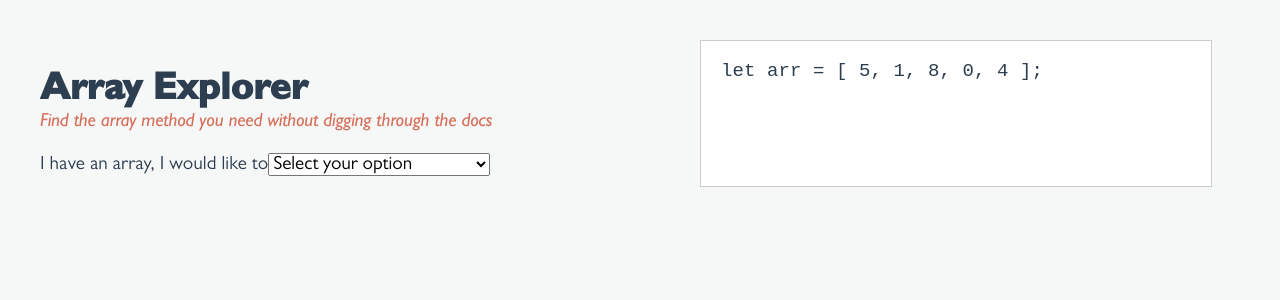
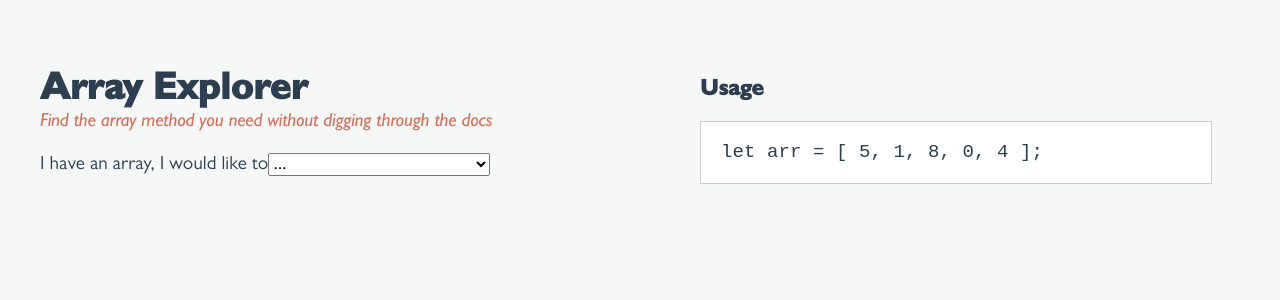
Before and after one commit to sdras/array-explorer, a Vue app: page / in a window 1280 px wide. Shown: the top 300 px of the page. Built offline with nearby package versions, Linux system fonts and the light colour scheme.

Commit message:
use .length with slots

```diff
--- a/src/App.vue
+++ b/src/App.vue
@@ -7,6 +7,7 @@
         <app-method-primary />
       </section>
       <section class="box b">
+        <h3 class="usage">Usage</h3>
         <app-code />
       </section>
       <!-- <section class="box c">C</section>
@@ -149,10 +150,6 @@ main {
 .b {
   grid-column: col3-start;
   grid-row: row1-start / row2-end;
-  background: white;
-  padding: 20px;
-  border: 1px solid #ccc;
-  transition: 0.2s all ease;
 }
 .c {
   grid-column: col1-start;
@@ -162,4 +159,8 @@ main {
   grid-column: col2-start;
   grid-row: row2-start;
 }
+
+.usage {
+  margin: 35px 0 20px;
+}
 </style>
--- a/src/components/AppCode.vue
+++ b/src/components/AppCode.vue
@@ -15,5 +15,11 @@ export default {
 </script>
 
 <style scoped>
-
+code {
+  background: white;
+  padding: 20px;
+  border: 1px solid #ccc;
+  transition: 0.2s all ease;
+  display: block;
+}
 </style>
--- a/src/components/AppMethodPrimary.vue
+++ b/src/components/AppMethodPrimary.vue
@@ -2,7 +2,7 @@
   <div>
     <label for="firstmethod">I have an array, I would like to</label>
     <select id="firstmethod" name="select" v-model="selectedFilter">
-      <option value="" disabled selected>Select your option</option>
+      <option value="" disabled selected>...</option>
       <option v-for="option in options" :key="option" :value="option">
         {{ option }}
       </option>
--- a/src/components/methods/MethodLength.vue
+++ b/src/components/methods/MethodLength.vue
@@ -1,21 +1,16 @@
 <template>
-  <div>
-    <h2>Array.length()</h2>
-    <p class="desc">Returns the amount of elements in the array</p>
-    <p class="link"><em><a href="https://developer.mozilla.org/en-US/docs/Web/JavaScript/Reference/Global_Objects/Array/length" target="_blank">see the docs &#8594;</a></em></p>
-  </div>
+  <method-base path="length">
+    <span slot="title">Array.length()</span>
+    <span slot="desc">Returns the amount of elements in the array</span>
+  </method-base>
 </template>
 
-<style scoped>
-h2 {
-  color: #ce371a;
+<<script>
+import MethodBase from './MethodBase.vue'
+
+export default {
+  components: {
+    MethodBase
+  },
 }
-
-p.desc {
-  margin-bottom: 0;
-}
-
-p.link {
-  margin-top: 0;
-}
-</style>
+</script>
```
